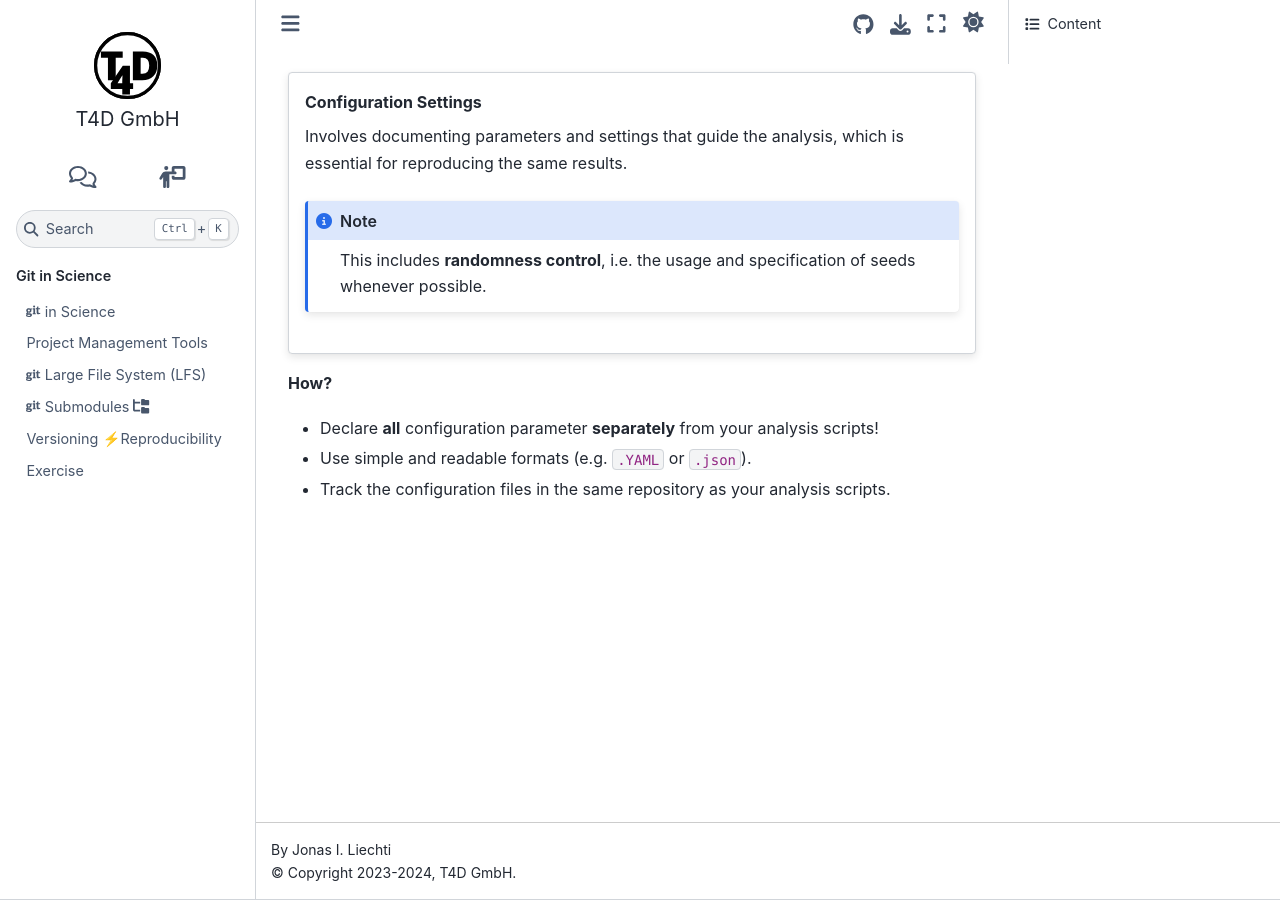
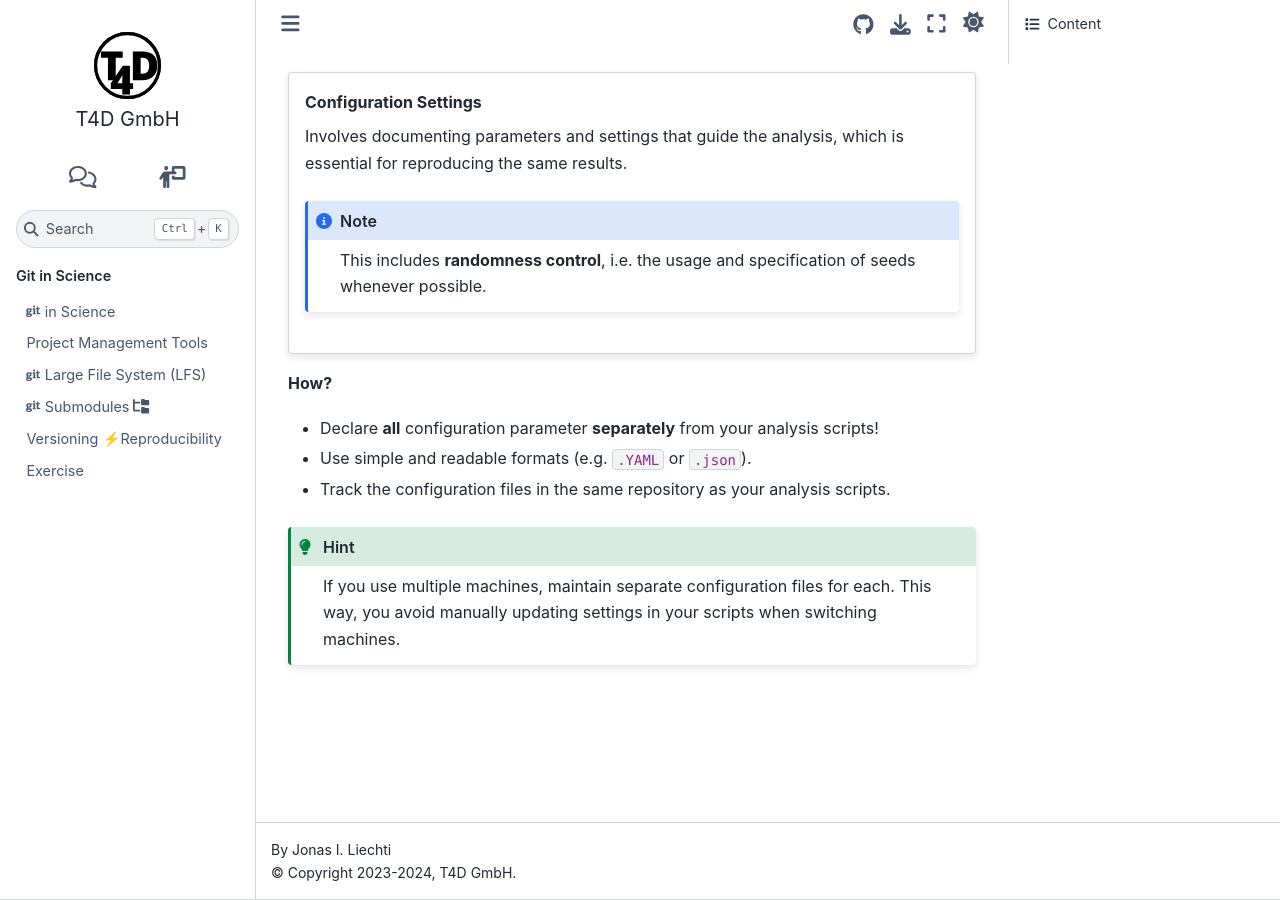
Before and after one commit to t4d-gmbh/git-and-science, a Sphinx documentation site: the page built from source/content/versioning_vs_reproducibility/reproduce/config_settings.md, in a window 1280 px wide. Built offline with Sphinx 7.4.7 and the Sphinx Book theme 1.1.4, drawn with Linux system fonts in a browser that asks for light colours; the version number could not be read and is left out.

Commit message:
added hint for working on two machines.

```diff
--- a/source/content/versioning_vs_reproducibility/reproduce/config_settings.md
+++ b/source/content/versioning_vs_reproducibility/reproduce/config_settings.md
@@ -11,4 +11,8 @@ This includes **randomness control**, i.e. the usage and specification of seeds
 - Use simple and readable formats (e.g. `.YAML` or `.json`).
 - Track the configuration files in the same repository as your analysis scripts.
 
+:::{hint}
+If you use multiple machines, maintain separate configuration files for each.
+This way, you avoid manually updating settings in your scripts when switching machines.
+:::
 {%if page %}:::{%endif%}
```
